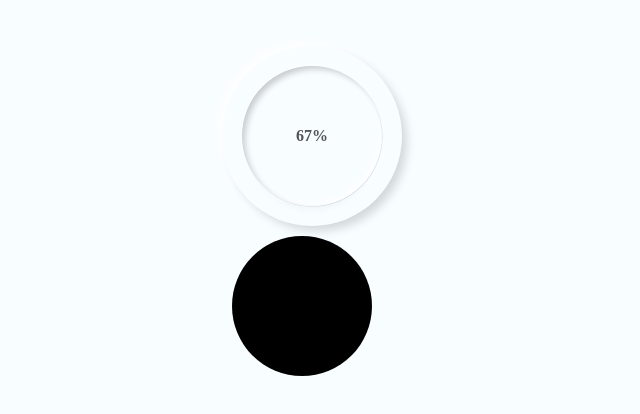
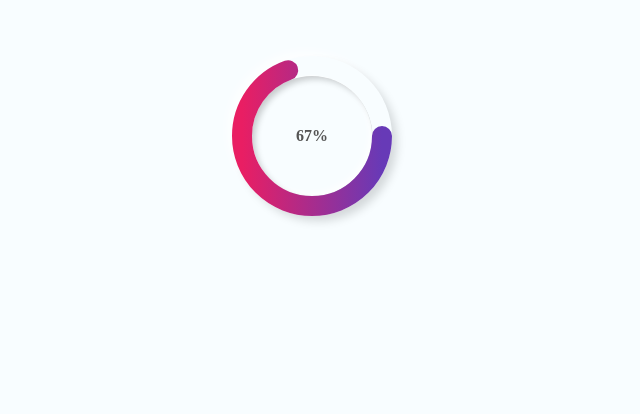
Before and after one commit to cma1uba/Circular-progress-bar, a plain HTML site: page index.html in a window 1280 px wide. Shown: the part 264-678 px from the top of the page, without its empty margins (328-968 px from the left). Drawn offline with Linux system fonts and the light colour scheme; files that its build step writes are made by us from their sources; files whose address does not match are found by name.

Commit message:
Update and rename style.css to styles/style.css

```diff
--- a/style.css
+++ b/styles/style.css
@@ -11,21 +11,21 @@ body{
     justify-content: center;
 }
 .skill{
-    width: 180px;
-    height: 180px;
+    width: 160px;
+    height: 160px;
     position: relative;
 }
 .outer{
-    height: 180px;
-    width: 180px;
+    height: 160px;
+    width: 160px;
     border-radius: 50%;
     padding: 20px;
     box-shadow: 6px 6px 10px -1px rgba(0, 0,0,0.15),
     -6px -6px 10px -1px rgba(255, 255,255,0.7);
 }
 .inner{
-    height: 140px;
-    width: 140px;
+    height: 120px;
+    width: 120px;
     border-radius: 50%;
     box-shadow: inset 4px 4px 6px -1px rgba(0,0,0,0.2),
     inset -4px -4px 6px -1px rgba(255,255,255,0.7),
@@ -40,3 +40,21 @@ body{
     font-weight: 600;
     color: #555;
 }
+circle{
+    fill: none;
+    stroke: url(#GradientColor);
+    stroke-width: 20px;
+    stroke-dasharray: 470;
+    stroke-dashoffset: 470;
+    animation: anim 2s linear forwards;
+}
+svg{
+    position: absolute;
+    top: 0;
+    left: 0;
+}
+@keyframes anim{
+    100%{
+        stroke-dashoffset: 165;
+    }
+}
```
